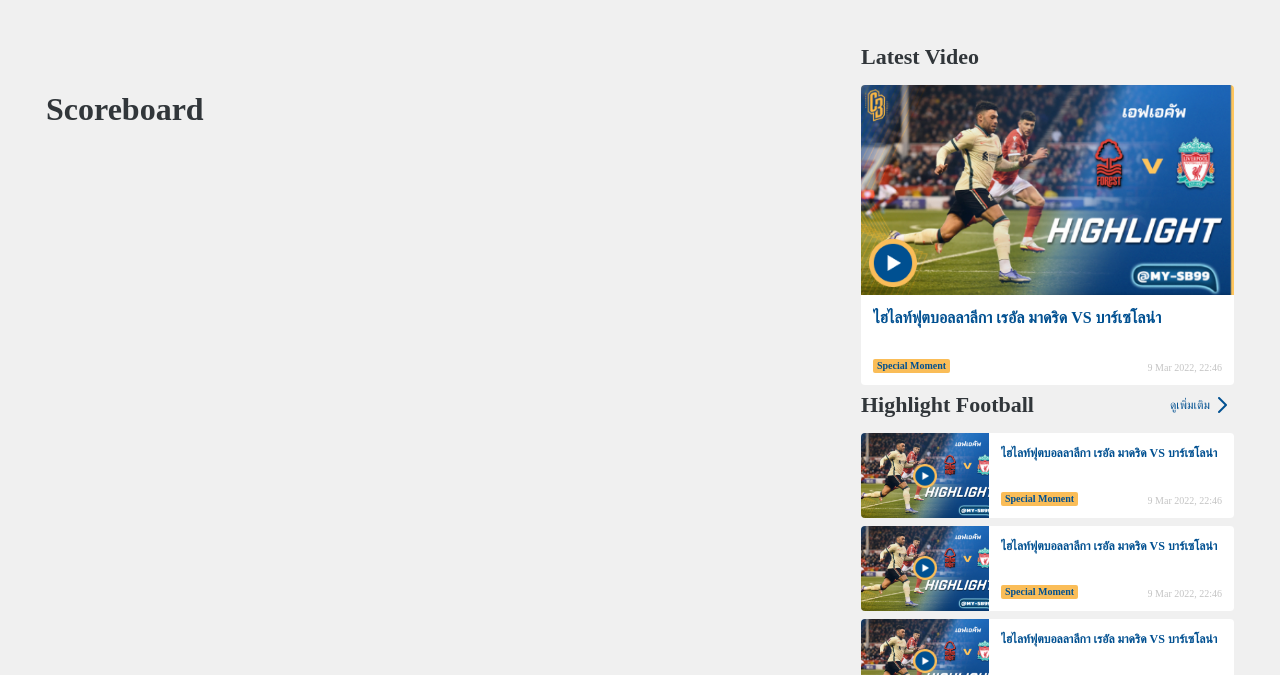
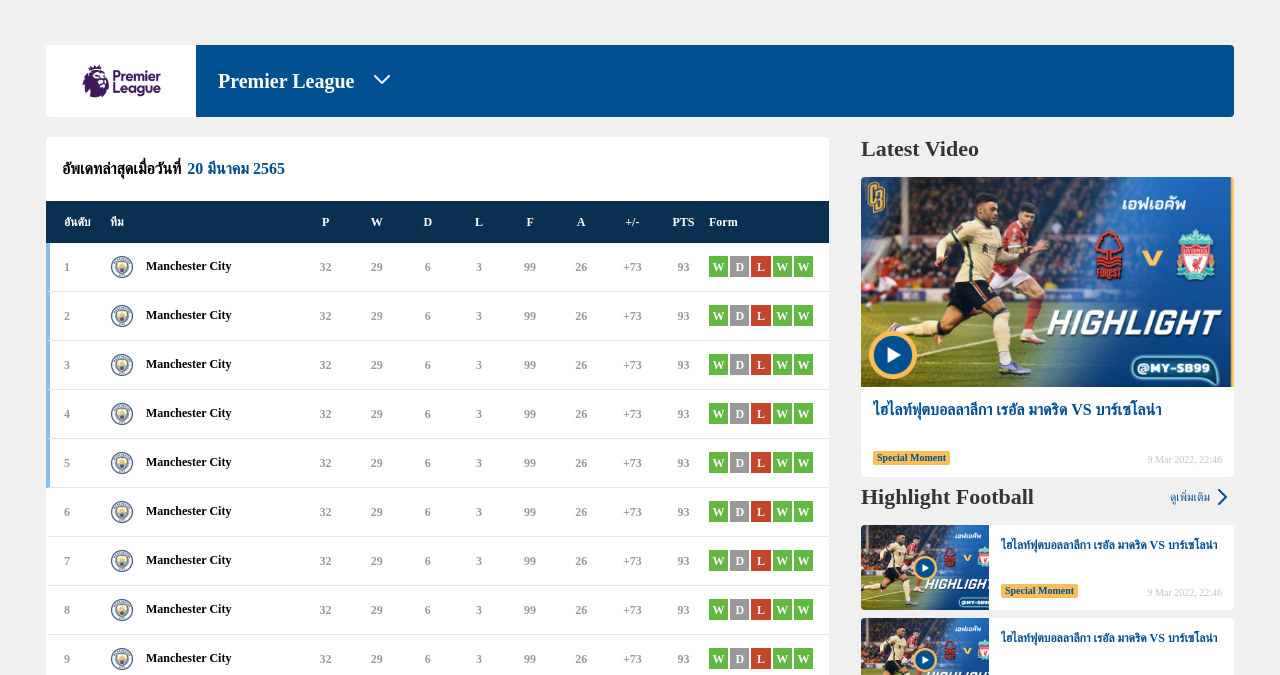
Before and after one commit to MX48Live/cheerball-html, a website built with Vite: page score-board.html in a window 1280 px wide. Shown: the part 124-799 px from the top of the page. Built offline with nearby package versions, Linux system fonts and the light colour scheme.

Commit message:
Add Scoreboard

```diff
--- /dev/null
+++ b/partials/component-scoreboard.html
@@ -0,0 +1,298 @@
+<div class="component-scoreboard">
+  <div class="section-date">อัพเดทล่าสุดเมื่อวันที่ <span>20 มีนาคม 2565</span></div>
+  <div class="scroll-view">
+    <div class="scroll-view-container">
+      <div class="section-scoreboard-header">
+        <div class="scoreboard-item">
+          <div class="no">อันดับ</div>
+          <div class="team">ทีม</div>
+          <div class="numbers">
+            <div class="p">P</div>
+            <div class="w">W</div>
+            <div class="d">D</div>
+            <div class="l">L</div>
+            <div class="f">F</div>
+            <div class="a">A</div>
+            <div class="pm">+/-</div>
+            <div class="pts">PTS</div>
+          </div>
+          <div class="form">Form</div>
+        </div>
+      </div>
+      <div class="section-scoreboard-list">
+
+        <div class="scoreboard-item hilight">
+          <div class="no">
+            1
+          </div>
+          <div class="team">
+            <img src="../public/images/placeholder/m-city.png" alt="">
+            <div class="name">Manchester City</div>
+          </div>
+          <div class="numbers">
+            <div class="p">32</div>
+            <div class="w">29</div>
+            <div class="d">6</div>
+            <div class="l">3</div>
+            <div class="f">99</div>
+            <div class="a">26</div>
+            <div class="pm">+73</div>
+            <div class="pts">93</div>
+          </div>
+          <div class="form">
+            <div class="win">W</div>
+            <div class="draw">D</div>
+            <div class="loss">L</div>
+            <div class="win">W</div>
+            <div class="win">W</div>
+          </div>
+        </div>
+
+        <div class="scoreboard-item hilight">
+          <div class="no ">
+            2
+          </div>
+          <div class="team">
+            <img src="../public/images/placeholder/m-city.png" alt="">
+            <div class="name">Manchester City</div>
+          </div>
+          <div class="numbers">
+            <div class="p">32</div>
+            <div class="w">29</div>
+            <div class="d">6</div>
+            <div class="l">3</div>
+            <div class="f">99</div>
+            <div class="a">26</div>
+            <div class="pm">+73</div>
+            <div class="pts">93</div>
+          </div>
+          <div class="form">
+            <div class="win">W</div>
+            <div class="draw">D</div>
+            <div class="loss">L</div>
+            <div class="win">W</div>
+            <div class="win">W</div>
+          </div>
+        </div>
+
+        <div class="scoreboard-item hilight">
+          <div class="no">
+            3
+          </div>
+          <div class="team">
+            <img src="../public/images/placeholder/m-city.png" alt="">
+            <div class="name">Manchester City</div>
+          </div>
+          <div class="numbers">
+            <div class="p">32</div>
+            <div class="w">29</div>
+            <div class="d">6</div>
+            <div class="l">3</div>
+            <div class="f">99</div>
+            <div class="a">26</div>
+            <div class="pm">+73</div>
+            <div class="pts">93</div>
+          </div>
+          <div class="form">
+            <div class="win">W</div>
+            <div class="draw">D</div>
+            <div class="loss">L</div>
+            <div class="win">W</div>
+            <div class="win">W</div>
+          </div>
+        </div>
+
+        <div class="scoreboard-item hilight">
+          <div class="no">
+            4
+          </div>
+          <div class="team">
+            <img src="../public/images/placeholder/m-city.png" alt="">
+            <div class="name">Manchester City</div>
+          </div>
+          <div class="numbers">
+            <div class="p">32</div>
+            <div class="w">29</div>
+            <div class="d">6</div>
+            <div class="l">3</div>
+            <div class="f">99</div>
+            <div class="a">26</div>
+            <div class="pm">+73</div>
+            <div class="pts">93</div>
+          </div>
+          <div class="form">
+            <div class="win">W</div>
+            <div class="draw">D</div>
+            <div class="loss">L</div>
+            <div class="win">W</div>
+            <div class="win">W</div>
+          </div>
+        </div>
+
+        <div class="scoreboard-item hilight">
+          <div class="no">
+            5
+          </div>
+          <div class="team">
+            <img src="../public/images/placeholder/m-city.png" alt="">
+            <div class="name">Manchester City</div>
+          </div>
+          <div class="numbers">
+            <div class="p">32</div>
+            <div class="w">29</div>
+            <div class="d">6</div>
+            <div class="l">3</div>
+            <div class="f">99</div>
+            <div class="a">26</div>
+            <div class="pm">+73</div>
+            <div class="pts">93</div>
+          </div>
+          <div class="form">
+            <div class="win">W</div>
+            <div class="draw">D</div>
+            <div class="loss">L</div>
+            <div class="win">W</div>
+            <div class="win">W</div>
+          </div>
+        </div>
+
+        <div class="scoreboard-item">
+          <div class="no">
+            6
+          </div>
+          <div class="team">
+            <img src="../public/images/placeholder/m-city.png" alt="">
+            <div class="name">Manchester City</div>
+          </div>
+          <div class="numbers">
+            <div class="p">32</div>
+            <div class="w">29</div>
+            <div class="d">6</div>
+            <div class="l">3</div>
+            <div class="f">99</div>
+            <div class="a">26</div>
+            <div class="pm">+73</div>
+            <div class="pts">93</div>
+          </div>
+          <div class="form">
+            <div class="win">W</div>
+            <div class="draw">D</div>
+            <div class="loss">L</div>
+            <div class="win">W</div>
+            <div class="win">W</div>
+          </div>
+        </div>
+
+        <div class="scoreboard-item">
+          <div class="no">
+            7
+          </div>
+          <div class="team">
+            <img src="../public/images/placeholder/m-city.png" alt="">
+            <div class="name">Manchester City</div>
+          </div>
+          <div class="numbers">
+            <div class="p">32</div>
+            <div class="w">29</div>
+            <div class="d">6</div>
+            <div class="l">3</div>
+            <div class="f">99</div>
+            <div class="a">26</div>
+            <div class="pm">+73</div>
+            <div class="pts">93</div>
+          </div>
+          <div class="form">
+            <div class="win">W</div>
+            <div class="draw">D</div>
+            <div class="loss">L</div>
+            <div class="win">W</div>
+            <div class="win">W</div>
+          </div>
+        </div>
+
+        <div class="scoreboard-item">
+          <div class="no">
+            8
+          </div>
+          <div class="team">
+            <img src="../public/images/placeholder/m-city.png" alt="">
+            <div class="name">Manchester City</div>
+          </div>
+          <div class="numbers">
+            <div class="p">32</div>
+            <div class="w">29</div>
+            <div class="d">6</div>
+            <div class="l">3</div>
+            <div class="f">99</div>
+            <div class="a">26</div>
+            <div class="pm">+73</div>
+            <div class="pts">93</div>
+          </div>
+          <div class="form">
+            <div class="win">W</div>
+            <div class="draw">D</div>
+            <div class="loss">L</div>
+            <div class="win">W</div>
+            <div class="win">W</div>
+          </div>
+        </div>
+
+        <div class="scoreboard-item">
+          <div class="no">
+            9
+          </div>
+          <div class="team">
+            <img src="../public/images/placeholder/m-city.png" alt="">
+            <div class="name">Manchester City</div>
+          </div>
+          <div class="numbers">
+            <div class="p">32</div>
+            <div class="w">29</div>
+            <div class="d">6</div>
+            <div class="l">3</div>
+            <div class="f">99</div>
+            <div class="a">26</div>
+            <div class="pm">+73</div>
+            <div class="pts">93</div>
+          </div>
+          <div class="form">
+            <div class="win">W</div>
+            <div class="draw">D</div>
+            <div class="loss">L</div>
+            <div class="win">W</div>
+            <div class="win">W</div>
+          </div>
+        </div>
+
+        <div class="scoreboard-item">
+          <div class="no">
+            10
+          </div>
+          <div class="team">
+            <img src="../public/images/placeholder/m-city.png" alt="">
+            <div class="name">Manchester City</div>
+          </div>
+          <div class="numbers">
+            <div class="p">32</div>
+            <div class="w">29</div>
+            <div class="d">6</div>
+            <div class="l">3</div>
+            <div class="f">99</div>
+            <div class="a">26</div>
+            <div class="pm">+73</div>
+            <div class="pts">93</div>
+          </div>
+          <div class="form">
+            <div class="win">W</div>
+            <div class="draw">D</div>
+            <div class="loss">L</div>
+            <div class="win">W</div>
+            <div class="win">W</div>
+          </div>
+        </div>
+
+
+      </div><!-- section-scoreboard-list -->
+    </div>
+  </div><!-- scroll-view -->
+</div>
--- a/score-board.html
+++ b/score-board.html
@@ -9,15 +9,16 @@
       {{> component-searchbar }}
       {{> component-menubar }}
     </header>
+
+    <div class="container top-push">
+      {{> component-league-selector }}
+    </div>
+
     <!-- 👍🏻👍🏻👍🏻👍🏻👍🏻👍🏻👍🏻👍🏻 -->
     <main class="main-sidebar-layout">
       <div class="container">
         <div class="main">
-
-          <div class="component-page-header">
-            <h1 class="line-clamp-1">Scoreboard</h1>
-          </div>
-
+          {{> component-scoreboard}}
         </div><!-- main -->
 
         <div class="sidebar">
@@ -40,12 +41,6 @@
           </section>
           <!-- BET News -->
 
-          <!-- Scoreboard -->
-          <section class="no-padding">
-            {{> sidebar/scoreboard}}
-          </section>
-          <!-- Scoreboard -->
-
           <!-- ตารางถ่ายทอดสด -->
           <section class="no-padding">
             {{> sidebar/broadcast}}
--- a/style/app.scss
+++ b/style/app.scss
@@ -35,6 +35,7 @@
 @import 'component-page-header';
 @import 'component-video-carousel';
 @import 'component-card-video';
+@import 'component-scoreboard';
 @import 'component-sidebar-scoreboard';
 @import 'component-broadcast';
 @import 'component-matches-analyze-item';
--- /dev/null
+++ b/style/component-scoreboard.scss
@@ -0,0 +1,149 @@
+.component-scoreboard {
+  background-color: $white;
+  border-radius: 4px;
+  overflow: hidden;
+  display: grid;
+  .section-date {
+    padding: 12px 16px;
+    display: grid;
+    align-items: center;
+    justify-content: flex-start;
+    grid-auto-flow: column;
+    gap: 6px;
+    font-weight: 600;
+    span {
+      color: $blue;
+    }
+    @media screen and (min-width: 768px){
+      padding: 24px 16px;
+    }
+  }
+  .scroll-view {
+    overflow-x: auto;
+    overflow-y: hidden;
+    max-width: 100%;
+    grid-template-columns: 1fr;
+    scroll-behavior: smooth;
+    -webkit-overflow-scrolling: touch;
+    .scroll-view-container {
+      display: grid;
+      box-sizing: border-box;
+    }
+  }
+  .section-scoreboard-header {
+    font-size: 12px;
+    font-weight: 700;
+    color: $white;
+    background-color: #093051;
+    line-height: 18px;
+    box-sizing: border-box;
+    text-align: center;
+    .team, .form {
+      text-align: left;
+    }
+    .scoreboard-item {
+      div {
+        font-size: 12px;
+      }
+      color: $white;
+      .numbers {
+        color: $white;
+      }
+    }
+  }
+
+  .section-scoreboard-list {
+    .form {
+      display: grid;
+      grid-template-columns: repeat(5, 1fr);
+      font-size: 14px;
+      font-weight: 700;
+      color: $white;
+      align-items: center;
+      gap: 2px;
+      > div {
+        background-color: #999999;
+        text-align: center;
+        height: 21px;
+        display: grid;
+        align-content: center;
+      }
+    }
+    .no {
+      color: #999999;
+    }
+    .scoreboard-item {
+      transition: all 0.3s;
+      border-bottom: 1px solid #E5E5E5;
+    }
+    .scoreboard-item:hover {
+      background-color: rgba($color: $yellow, $alpha: 0.05);
+    }
+  }
+
+  .scoreboard-item {
+    display: grid;
+    grid-template-columns: 50px 150px 1fr 120px;
+    align-items: center;
+    border-left: 4px solid transparent;
+    @media screen and (min-width: 992px) {
+      grid-template-columns: 60px 190px 1fr 120px;
+    }
+    padding: 8px 0px;
+    @media screen and (min-width: 768px){
+      padding: 12px 0px;
+    }
+    div {
+      font-size: 12px;
+      font-weight: 600;
+    }
+    .no {
+      text-align: left;
+      padding-left: 14px;
+    }
+    .image {
+      img {
+        width: 24px;
+      }
+    }
+    .name {
+      line-height: 1.4em;
+    }
+    .team {
+      display: grid;
+      grid-template-columns: 24px 1fr;
+      align-items: center;
+      gap: 12px;
+      img {
+        width: 24px;
+      }
+    }
+    .numbers {
+      min-width: 400px;
+      display: grid;
+      grid-template-columns: repeat(8, 1fr);
+      font-size: 14px;
+      font-weight: 700;
+      color: #999999;
+    }
+    text-align: center;
+    .team, .form {
+      text-align: left;
+    }
+    .form {
+      padding-right: 16px;
+      .win {
+        background-color: #62B841;
+      }
+      .draw {
+        background-color: #999999;
+      }
+      .loss {
+        background-color: #C4452A;
+      }
+    }
+    &.hilight {
+      border-left: 4px solid #88BDE8;
+    }
+  }
+}
```
